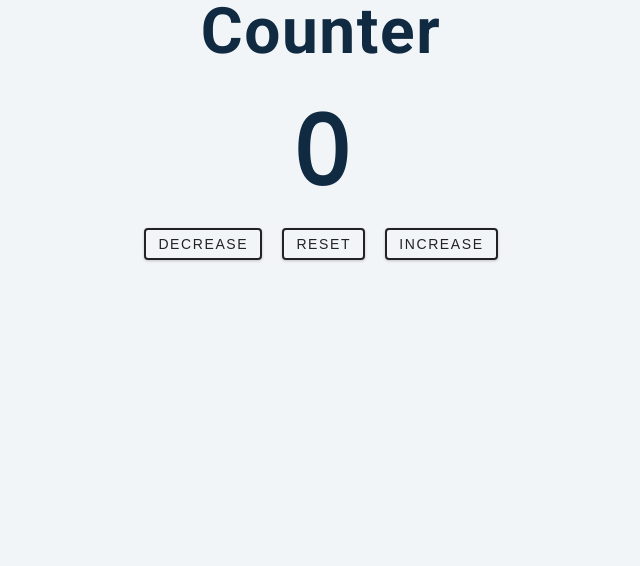
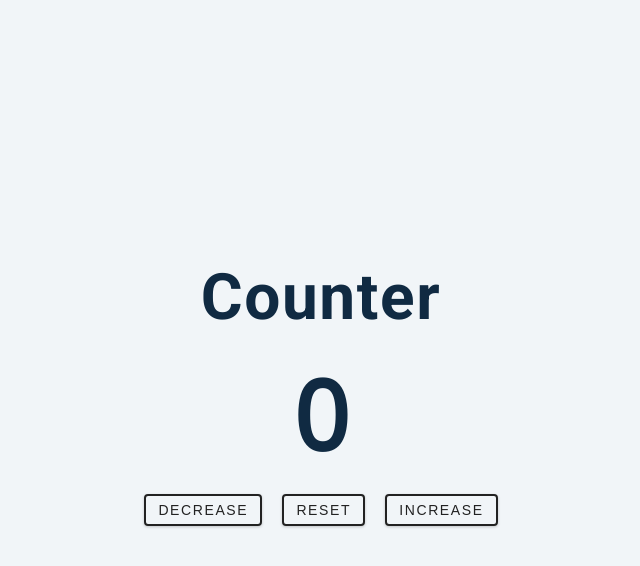
Before and after one commit to Plehlowla/CounterV2, a plain HTML site: page index.html in a window 1280 px wide. Shown: the whole page, without its empty margins (319-959 px from the left). Drawn offline with nearby package versions, Linux system fonts and the light colour scheme.

Commit message:
fixed uncentered body/div/element

```diff
--- a/index.css
+++ b/index.css
@@ -145,7 +145,7 @@ p {
     width: 95vw;
   }
 }
-main {
+body {
   min-height: 100vh;
   display: grid;
   place-items: center;
--- a/index.html
+++ b/index.html
@@ -6,6 +6,7 @@
     <meta name="viewport" content="width=device-width, initial-scale=1.0">
     <title>Counter</title>
     <link rel="stylesheet" href="index.css">
+    <link rel="shortcut icon" href="/counterFavicon.png" type="image/x-icon">
 </head>
 <body>
 
```
Also changed, not shown: counterFavicon.png (added).
